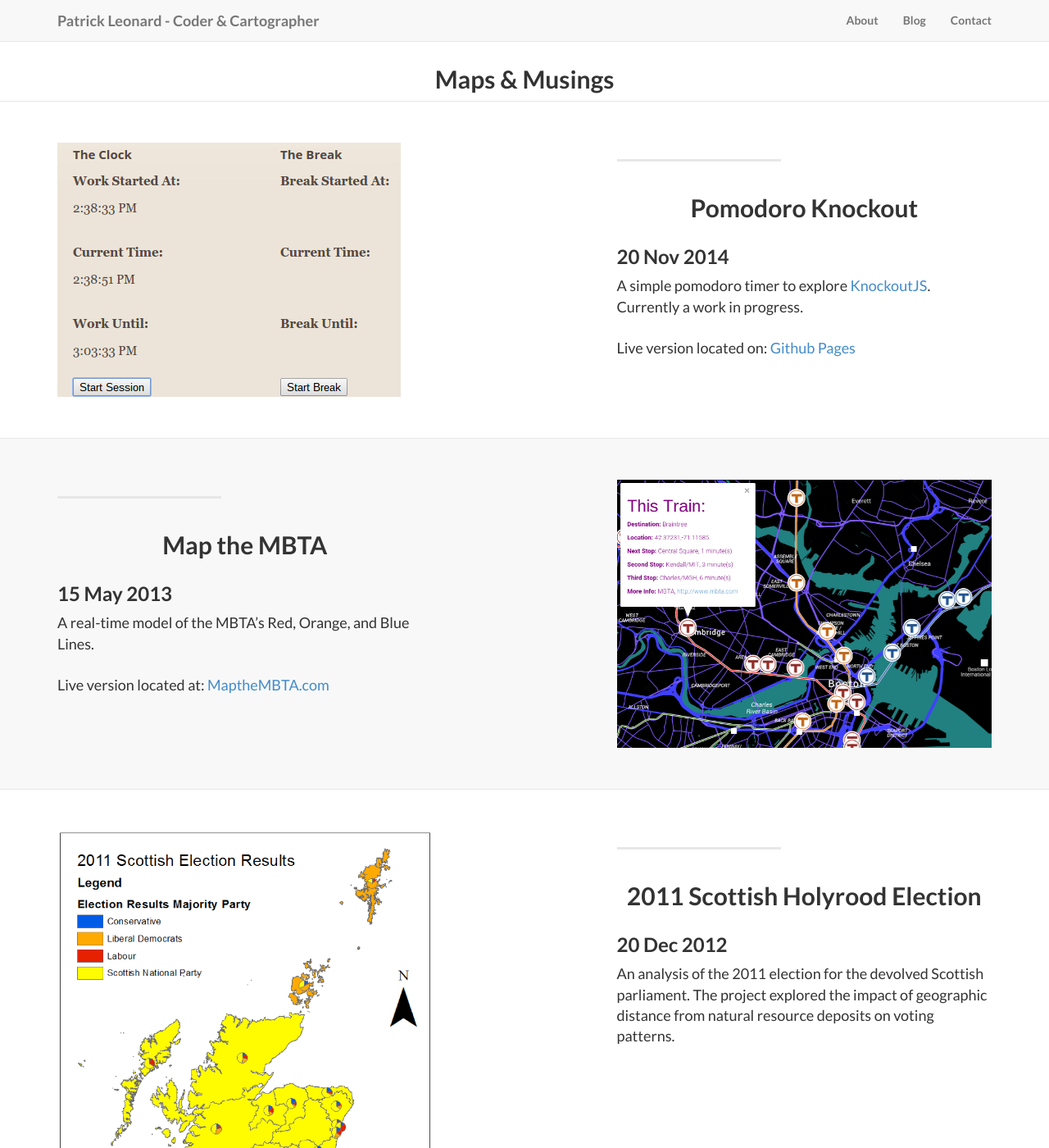
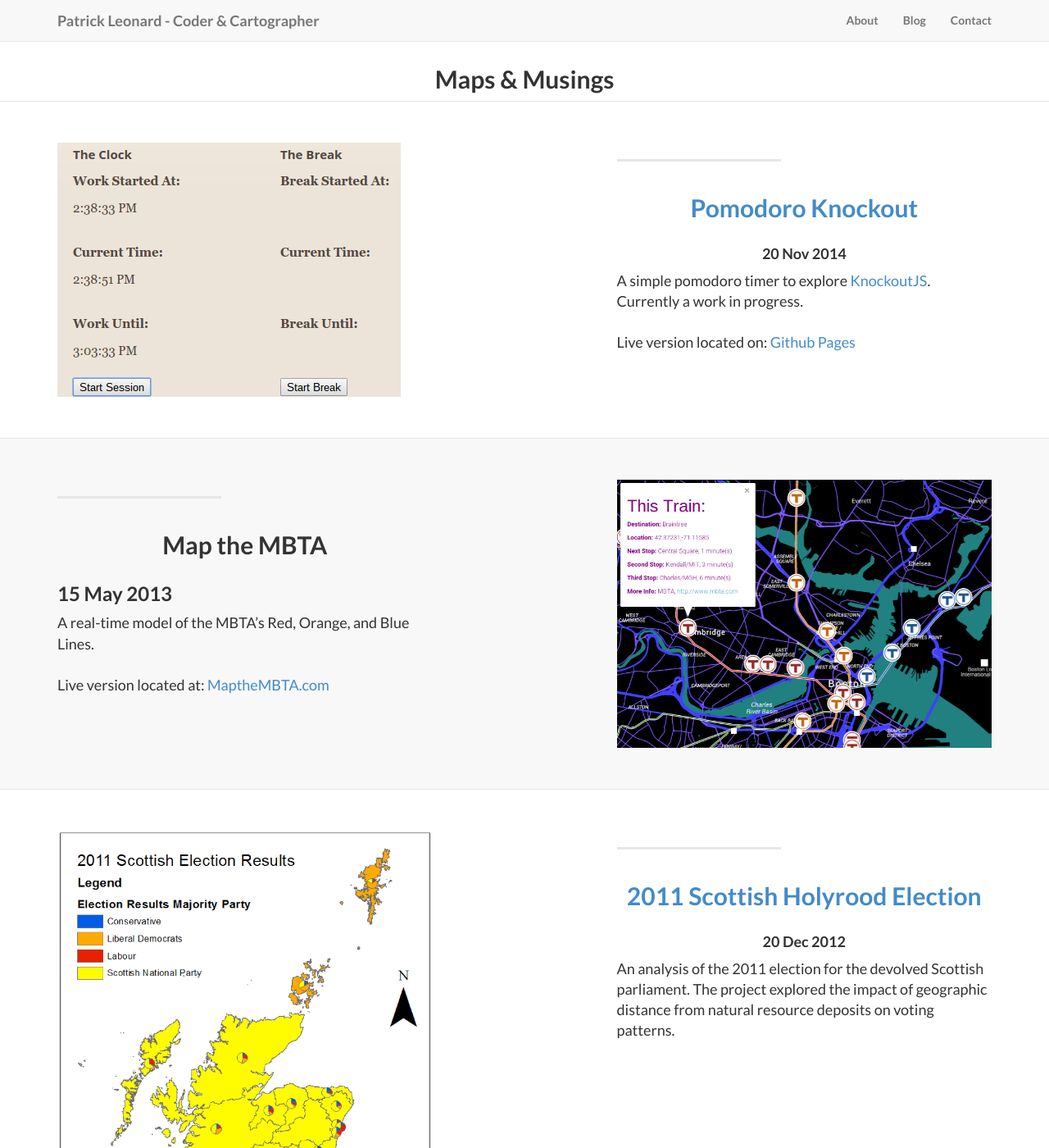
Before and after one commit to pjleonard37/pjleonard37.github.io, a Jekyll site: the page built from blog/index.html, in a window 1280 px wide and 1400 px high. Shown: the whole window at 82% size. Built offline with Jekyll 4.4.1, drawn with Linux system fonts in a browser that asks for light colours.

Commit message:
experiments

```diff
--- a/_includes/blog_landing.html
+++ b/_includes/blog_landing.html
@@ -39,8 +39,8 @@
                 <div class="col-lg-5 col-lg-offset-1 col-sm-push-6  col-sm-6">
                     <hr class="section-heading-spacer">
                     <div class="clearfix"></div>
-                    <h2 class="section-heading">{{ post.title }}</h2>
-                    <h3>{{ post.date | date_to_string }}</h3>
+                    <h2 class="section-heading"><a href="{{ post.url }}" title="{{ post.title }}">{{ post.title }}</a></h2>
+                    <h4>{{ post.date | date_to_string }}</h4>
                     <div class="lead">{{ post.content }}</div>
                 </div>
                 <div class="col-lg-5 col-sm-pull-6  col-sm-6">
--- a/css/landing-page.css
+++ b/css/landing-page.css
@@ -21,7 +21,7 @@
     font-weight: 700;
 }
 
-h2{
+h2, h4{
     text-align: center;
 }
 
```
